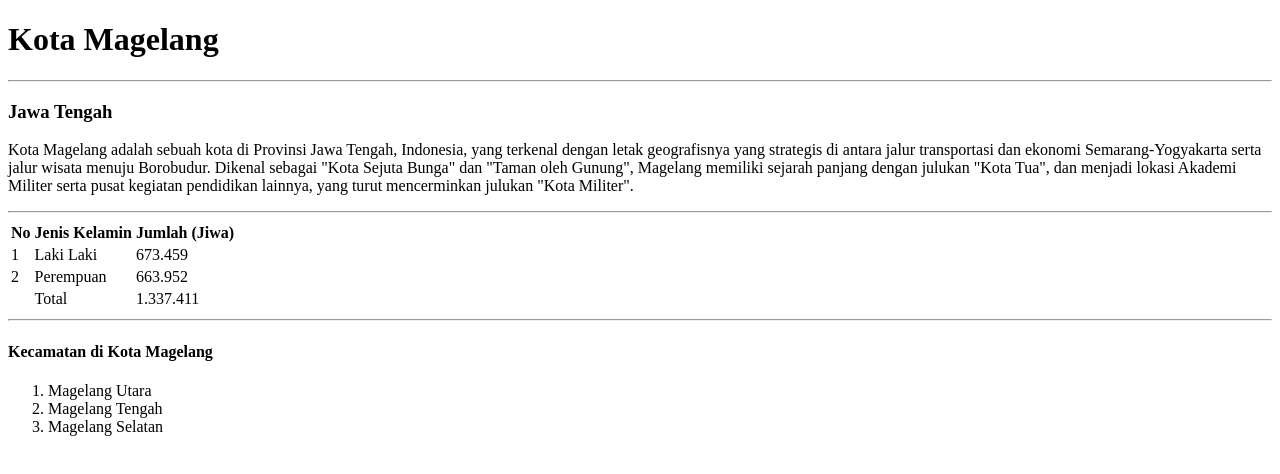
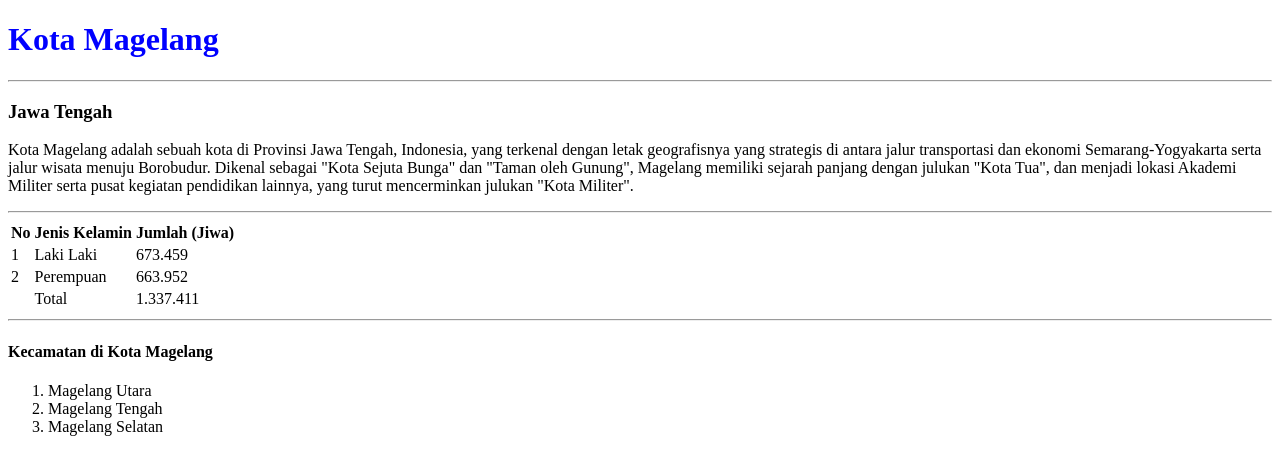
Before and after one commit to wikyproductions/acara1, a plain HTML site: page index.html in a window 1280 px wide. Drawn offline with Linux system fonts and the light colour scheme.

Commit message:
Mengubah warna judul

```diff
--- a/index.html
+++ b/index.html
@@ -5,10 +5,11 @@
     <meta name="viewport" content="width=device-width, initial-scale=1.0" />
     <title>Acara 1 | HTML CSS</title>
   </head>
+
   <body>
     <main>
       <!-- Ini Judul -->
-      <h1>Kota Magelang</h1>
+      <h1 style="color: blue;">Kota Magelang</h1>
       <hr />
 
       <!-- Ini Sub Judul -->
```
